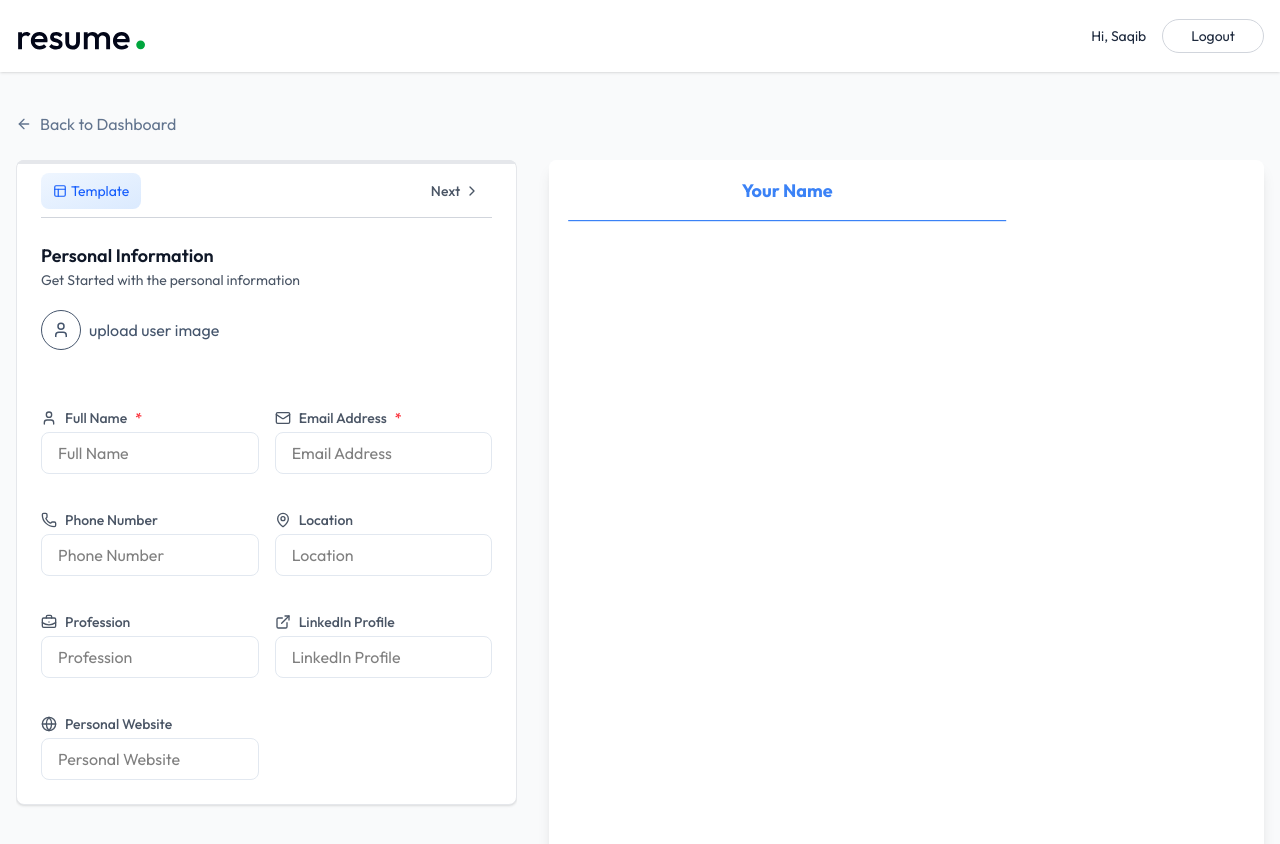
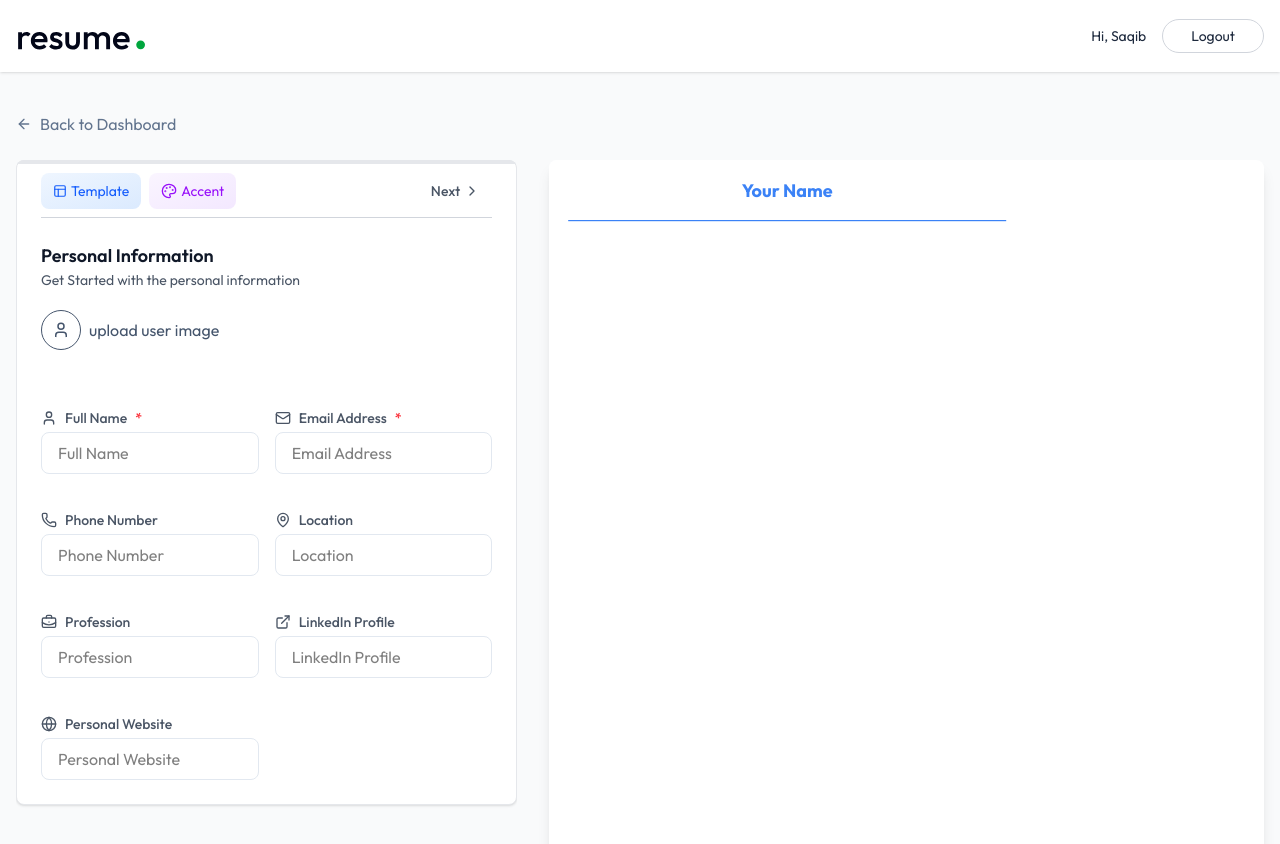
Before and after one commit to SaqibShafiq007/ai-resume-builder, a React (Vite) app in the folder client/: page /app/builder/1 in a window 1280 px wide. Shown: the top 844 px of the page. Built offline with nearby package versions, Linux system fonts and the light colour scheme.

Commit message:
enable colorPicker functionality

```diff
--- /dev/null
+++ b/client/src/components/ColorPicker.jsx
@@ -0,0 +1,69 @@
+import React, { useState } from "react";
+import { Palette, Check } from "lucide-react";
+
+function ColorPicker({ selectedColor, onChange }) {
+  const colors = [
+    { name: "Blue", value: "#3B82F6" },
+    { name: "Indigo", value: "#6366F1" },
+    { name: "Purple", value: "#8B5CF6" },
+    { name: "Green", value: "#10B981" },
+    { name: "Red", value: "#EF4444" },
+    { name: "Orange", value: "#F97316" },
+    { name: "Teal", value: "#14B8A6" },
+    { name: "Pink", value: "#EC4899" },
+    { name: "Gray", value: "#6B7280" },
+    { name: "Black", value: "#1F2937" },
+  ];
+
+  const [isOpen, setIsOpen] = useState(false);
+
+  return (
+    <div className="relative">
+      {/* Toggle Button */}
+      <button
+        onClick={() => setIsOpen(!isOpen)}
+        className="flex items-center gap-1 text-sm text-purple-600 bg-gradient-to-br from-purple-50 to-purple-100 ring-purple-300 hover:ring transition-all px-3 py-2 rounded-lg"
+      >
+        <Palette size={16} />
+        <span className="max-sm:hidden">Accent</span>
+      </button>
+
+      {/* Dropdown Menu */}
+      {isOpen && (
+        <div className="grid grid-cols-4 w-60 gap-2 absolute top-full left-0 p-3 mt-2 z-10 bg-white rounded-md border border-gray-200 shadow-sm">
+          {colors.map((color) => (
+            <div
+              key={color.value}
+              className="relative cursor-pointer group flex flex-col items-center gap-1"
+              onClick={() => {
+                onChange(color.value);
+                setIsOpen(false);
+              }}
+            >
+              {/* Color Circle */}
+              <div
+                className="w-8 h-8 rounded-full flex items-center justify-center ring-2 ring-offset-1 transition-all group-hover:scale-110"
+                style={{
+                  backgroundColor: color.value,
+                  ringColor: color.value,
+                }}
+              >
+                {/* Check if selected */}
+                {selectedColor === color.value && (
+                  <Check className="w-4 h-4 text-white" />
+                )}
+              </div>
+
+              {/* Color Name */}
+              <span className="text-[10px] text-gray-500 text-center">
+                {color.name}
+              </span>
+            </div>
+          ))}
+        </div>
+      )}
+    </div>
+  );
+}
+
+export default ColorPicker;
--- a/client/src/pages/ResumeBuilder.jsx
+++ b/client/src/pages/ResumeBuilder.jsx
@@ -16,6 +16,7 @@
 import PersonalInfoForm from "../components/PersonalInfoForm";
 import ResumePreview from "../components/ResumePreview";
 import TemplateSelector from "../components/TemplateSelector";
+import ColorPicker from "../components/ColorPicker";
 
 function ResumeBuilder() {
   const [resumeData, setResumeData] = useState({
@@ -87,15 +88,24 @@
 
             {/* Section Navigation */}
             <div className="flex justify-between items-center mb-6 border-b border-gray-300 py-1">
-              <div>
+              <div className="flex items-center gap-2">
+
+
                 <TemplateSelector
                   selectedTemplate={resumeData.templates}
                   onChange={(template) =>
                     setResumeData((prev) => ({ ...prev, templates: template }))
                   }
                 />
+                <ColorPicker
+                  selectedColor={resumeData.accent_color}
+                  onChange={(color) =>
+                    setResumeData((prev) => ({ ...prev, accent_color: color }))
+                  }
+                />
+
+
               </div>
-
               <div className="flex items-center">
                 {/* Previous button */}
                 {activeSectionIndex !== 0 && (
```
